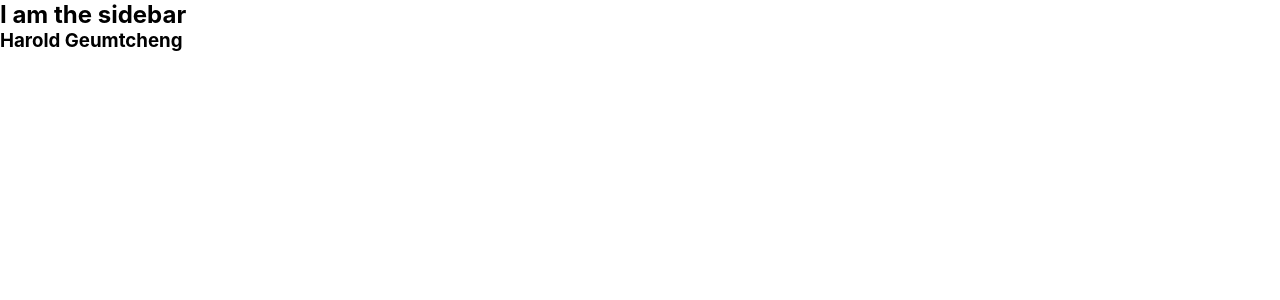
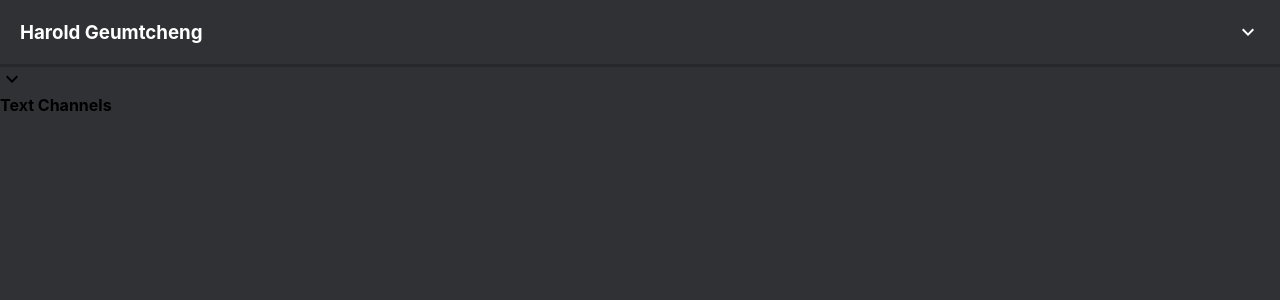
Before and after one commit to Harold-debug/discord-clone, a React (Create React App) app: page / in a window 1280 px wide. Shown: the top 300 px of the page. Built offline with nearby package versions, Linux system fonts and the light colour scheme.

Commit message:
coding and styling sidebar

```diff
--- a/package.json
+++ b/package.json
@@ -3,6 +3,10 @@
   "version": "0.1.0",
   "private": true,
   "dependencies": {
+    "@emotion/react": "^11.5.0",
+    "@emotion/styled": "^11.3.0",
+    "@mui/icons-material": "^5.1.0",
+    "@mui/material": "^5.1.0",
     "@reduxjs/toolkit": "^1.5.1",
     "@testing-library/jest-dom": "^4.2.4",
     "@testing-library/react": "^9.3.2",
--- a/src/Sidebar.css
+++ b/src/Sidebar.css
@@ -0,0 +1,17 @@
+.sidebar {
+  display: flex;
+  flex-direction: column;
+  flex: 0.25;
+  height: 100vh;
+  background-color: #2f3135;
+}
+
+.sidebar_top {
+  display: flex;
+  justify-content: space-between;
+  align-items: center;
+  padding: 20px;
+  background-color: #2f3135;
+  color: white;
+  border-bottom: 3px solid #26282c;
+}
--- a/src/Sidebar.js
+++ b/src/Sidebar.js
@@ -1,12 +1,22 @@
 import React from "react";
 import "./Sidebar.css";
+import ExpandMoreIcon from "@mui/icons-material/ExpandMore";
+
 function Sidebar() {
   return (
     <div className="sidebar">
-      <h2>I am the sidebar</h2>
-
       <div className="sidebar_top">
         <h3>Harold Geumtcheng</h3>
+        <ExpandMoreIcon />
+      </div>
+
+      <div className="sidebar_channels">
+        <div className="sidebar_channelsHeader">
+          <div className="sidebar_header">
+            <ExpandMoreIcon />
+            <h4>Text Channels</h4>
+          </div>
+        </div>
       </div>
     </div>
   );
```
Also changed, not shown: 1 other file (tests, documents, lock files or other folders).
